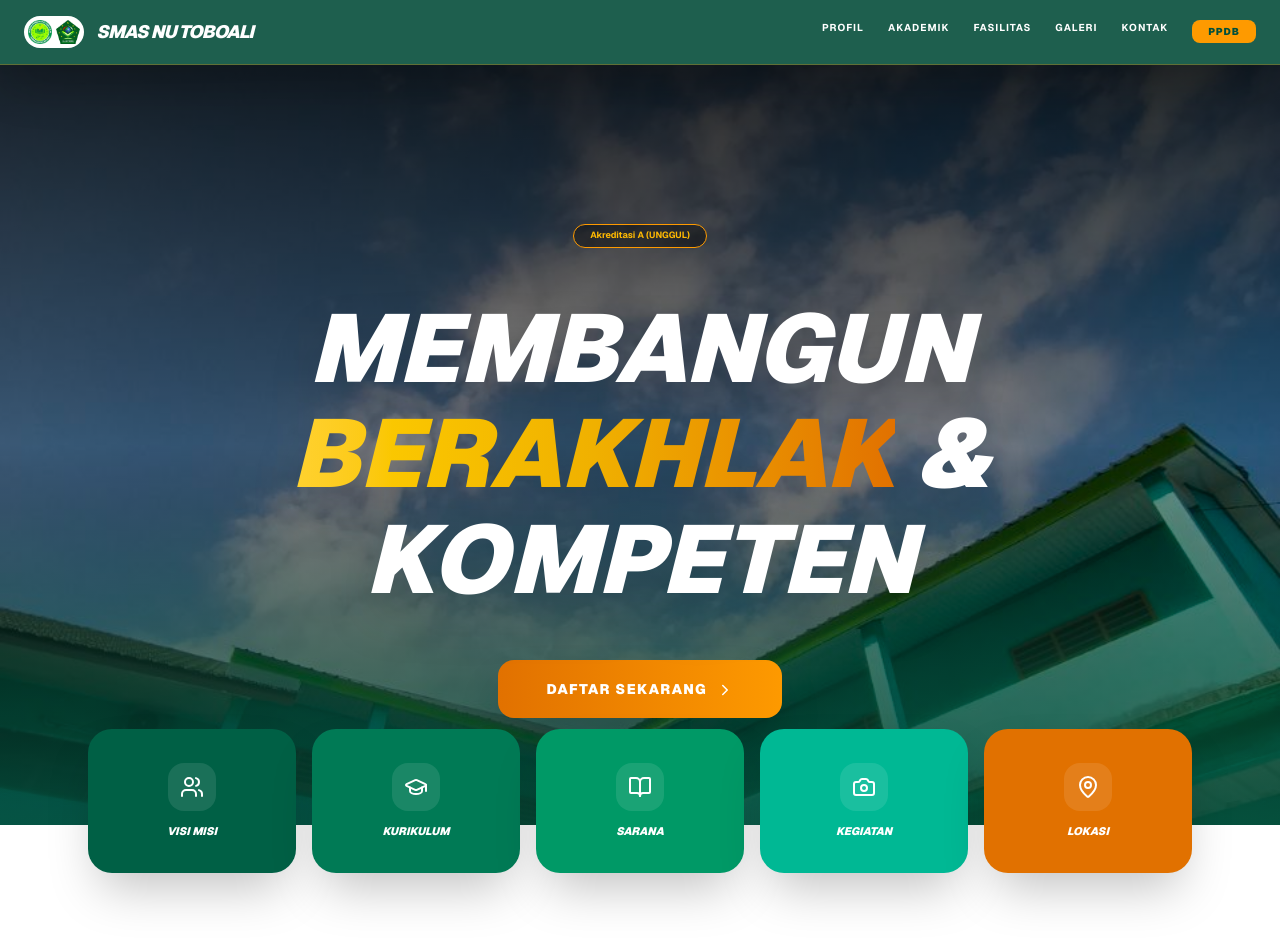
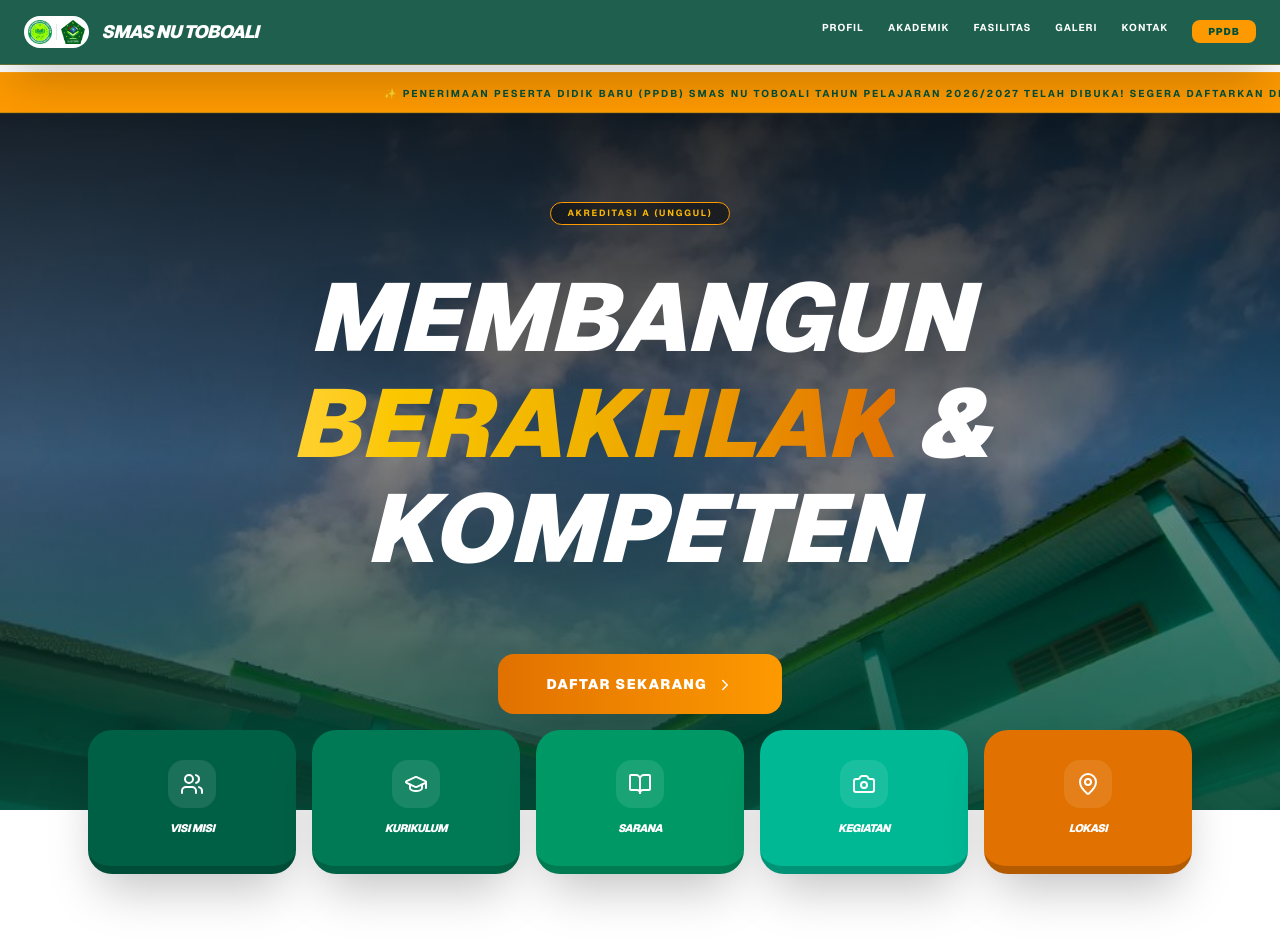
Before and after one commit to dapamutakkin44-dev/smas-nu-toboali, a Next.js app: page / in a window 1280 px wide. Shown: the top 952 px of the page. Built offline with nearby package versions, Linux system fonts and the light colour scheme.

Commit message:
versi final running text

```diff
--- a/src/app/page.tsx
+++ b/src/app/page.tsx
@@ -17,12 +17,13 @@ export default function HomePage() {
   return (
     <main className="min-h-screen bg-white font-sans overflow-x-hidden text-slate-900">
 
-      {/* 1. NAVBAR - JARAK AMAN */}
+      {/* 1. NAVBAR GLASSMORPHISM */}
       <nav className="bg-[#064E3B]/90 backdrop-blur-lg text-white py-4 shadow-2xl sticky top-0 z-[100] border-b border-amber-500/30">
         <div className="container mx-auto flex justify-between items-center px-6">
           <div className="flex items-center gap-3">
             <div className="flex gap-1 bg-white p-1 rounded-full">
               <Image src="/logo-yayasan.png" alt="Logo" width={24} height={24} />
+              <div className="w-[1px] h-4 bg-slate-200 self-center"></div>
               <Image src="/logo-sma.png" alt="Logo" width={24} height={24} />
             </div>
             <h1 className="text-sm md:text-lg font-black tracking-tighter uppercase italic">
@@ -31,67 +32,82 @@ export default function HomePage() {
           </div>
           <div className="hidden md:flex space-x-6 text-[10px] font-bold uppercase tracking-widest">
             {['Profil', 'Akademik', 'Fasilitas', 'Galeri', 'Kontak'].map((item) => (
-              <Link key={item} href={`/${item.toLowerCase()}`} className="text-white hover:text-amber-400 no-underline">
+              <Link key={item} href={`/${item.toLowerCase()}`} className="text-white hover:text-amber-400 no-underline transition-all">
                 {item}
               </Link>
             ))}
-            <Link href="/ppdb" className="bg-amber-500 text-emerald-900 px-4 py-1 rounded-lg font-black no-underline">PPDB</Link>
+            <Link href="/ppdb" className="bg-amber-500 text-emerald-900 px-4 py-1 rounded-lg font-black no-underline hover:bg-white transition-all">PPDB</Link>
           </div>
         </div>
       </nav>
 
-      {/* 2. HERO SECTION - TULISAN TURUN & TOMBOL TURUN */}
-      <section className="relative h-[95vh] flex items-center justify-center text-white text-center pt-32 pb-24">
+      {/* 2. RUNNING TEXT (PENGUMUMAN) */}
+      <div className="bg-amber-500 py-2 overflow-hidden whitespace-nowrap border-b border-emerald-900/20 sticky top-[72px] z-[90]">
+        <motion.div
+          animate={{ x: [1000, -1200] }}
+          transition={{ repeat: Infinity, duration: 20, ease: "linear" }}
+          className="inline-block text-emerald-900 font-bold text-[10px] uppercase tracking-[0.2em]"
+        >
+          ✨ PENERIMAAN PESERTA DIDIK BARU (PPDB) SMAS NU TOBOALI TAHUN PELAJARAN 2026/2027 TELAH DIBUKA! SEGERA DAFTARKAN DIRI ANDA ✨
+        </motion.div>
+      </div>
+
+      {/* 3. HERO SECTION - POSISI PRESISI */}
+      <section className="relative h-[88vh] flex items-center justify-center text-white text-center pt-20 pb-20">
         <div className="absolute inset-0 z-0">
           <Image src="/gedung-sekolah.jpg" alt="Gedung" fill priority className="object-cover" />
           <div className="absolute inset-0 bg-gradient-to-b from-black/80 via-black/40 to-[#064E3B]/90"></div>
         </div>
 
-        <div className="relative z-10 px-6 max-w-5xl">
-          <div className="inline-block px-4 py-1 border border-amber-500 text-amber-400 rounded-full text-[9px] font-bold mb-12 bg-black/40">
+        <motion.div initial={{ opacity: 0, y: 30 }} animate={{ opacity: 1, y: 0 }} transition={{ duration: 1 }} className="relative z-10 px-6 max-w-5xl flex flex-col items-center">
+          <div className="inline-block px-4 py-1 border border-amber-500 text-amber-400 rounded-full text-[9px] font-bold uppercase tracking-[0.2em] mb-10 bg-black/40 backdrop-blur-sm">
             Akreditasi A (UNGGUL)
           </div>
 
-          <h2 className="text-5xl md:text-8xl font-black mb-12 leading-[1.1] uppercase italic drop-shadow-2xl">
+          <h2 className="text-5xl md:text-8xl font-black mb-10 leading-[1.1] uppercase italic drop-shadow-2xl">
             Membangun <br/>
             <span className="text-transparent bg-clip-text bg-gradient-to-r from-amber-300 via-yellow-500 to-amber-600">
               Berakhlak
             </span> <br className="md:hidden" /> & Kompeten
           </h2>
 
-          <div className="mt-16">
-            <Link href="/ppdb" className="bg-gradient-to-r from-amber-600 to-amber-500 text-white px-12 py-5 rounded-2xl font-black text-sm no-underline uppercase tracking-widest shadow-2xl">
+          <motion.div whileHover={{ scale: 1.05 }} whileTap={{ scale: 0.95 }} className="mt-8">
+            <Link href="/ppdb" className="inline-block bg-gradient-to-r from-amber-600 to-amber-500 text-white px-12 py-5 rounded-2xl font-black text-sm hover:from-amber-500 hover:to-amber-400 transition-all no-underline uppercase tracking-widest shadow-2xl border-none">
               Daftar Sekarang <ChevronRight className="inline ml-1" size={18} />
             </Link>
-          </div>
-        </div>
+          </motion.div>
+        </motion.div>
       </section>
 
-      {/* 3. MENU CEPAT - MEPET KE ATAS */}
-      <section className="relative z-20 -mt-24 max-w-6xl mx-auto px-6">
+      {/* 4. MENU CEPAT - MEPET KE ATAS */}
+      <section className="relative z-20 -mt-20 max-w-6xl mx-auto px-6 pb-20">
         <div className="grid grid-cols-2 md:grid-cols-5 gap-4">
           {[
-            { n: "Visi Misi", h: "/profil", c: "bg-emerald-800", i: <Users/> },
-            { n: "Kurikulum", h: "/akademik", c: "bg-emerald-700", i: <GraduationCap/> },
-            { n: "Sarana", h: "/fasilitas", c: "bg-emerald-600", i: <BookOpen/> },
-            { n: "Kegiatan", h: "/galeri", c: "bg-[#00b894]", i: <Camera/> },
-            { n: "Lokasi", h: "/kontak", c: "bg-amber-600", i: <MapPin/> },
-          ].map((m) => (
-            <Link key={m.n} href={m.h} className={`${m.c} flex flex-col items-center justify-center p-6 rounded-3xl text-white shadow-2xl no-underline h-36`}>
-              <div className="mb-3 bg-white/10 p-3 rounded-2xl">{m.i}</div>
-              <span className="font-black uppercase text-[11px] italic">{m.n}</span>
-            </Link>
+            { n: "Visi Misi", h: "/profil", c: "bg-emerald-800", i: <Users size={24}/> },
+            { n: "Kurikulum", h: "/akademik", c: "bg-emerald-700", i: <GraduationCap size={24}/> },
+            { n: "Sarana", h: "/fasilitas", c: "bg-emerald-600", i: <BookOpen size={24}/> },
+            { n: "Kegiatan", h: "/galeri", c: "bg-[#00b894]", i: <Camera size={24}/> },
+            { n: "Lokasi", h: "/kontak", c: "bg-amber-600", i: <MapPin size={24}/> },
+          ].map((m, idx) => (
+            <motion.div key={m.n} initial={{ opacity: 0, y: 20 }} animate={{ opacity: 1, y: 0 }} transition={{ delay: idx * 0.1 }}>
+              <Link href={m.h} className={`${m.c} flex flex-col items-center justify-center p-6 rounded-3xl text-white shadow-2xl no-underline hover:-translate-y-3 transition-all duration-300 border-b-8 border-black/20 h-36`}>
+                <div className="mb-3 bg-white/10 p-3 rounded-2xl">{m.i}</div>
+                <span className="font-black uppercase tracking-tighter text-[11px] italic">{m.n}</span>
+              </Link>
+            </motion.div>
           ))}
         </div>
       </section>
 
       {/* FOOTER */}
-      <footer className="bg-[#011f18] py-16 text-center border-t-4 border-amber-500 text-white mt-20">
+      <footer className="bg-[#011f18] py-16 text-center border-t-4 border-amber-500 text-white">
         <div className="flex justify-center gap-6 mb-8 items-center">
-          <Image src="/logo-yayasan.png" alt="Logo" width={50} height={50} />
-          <Image src="/logo-sma.png" alt="Logo" width={50} height={50} />
+          <Image src="/logo-yayasan.png" alt="Logo Yayasan" width={50} height={50} />
+          <div className="w-[1px] h-10 bg-white/20"></div>
+          <Image src="/logo-sma.png" alt="Logo SMA" width={50} height={50} />
         </div>
         <p className="font-black tracking-[0.3em] uppercase text-sm mb-2">© 2026 SMAS NU TOBOALI</p>
+        <p className="text-[10px] uppercase tracking-widest text-white/50">Di bawah naungan Yayasan Pendidikan Fathmah Alwi</p>
       </footer>
     </main>
   );
```
